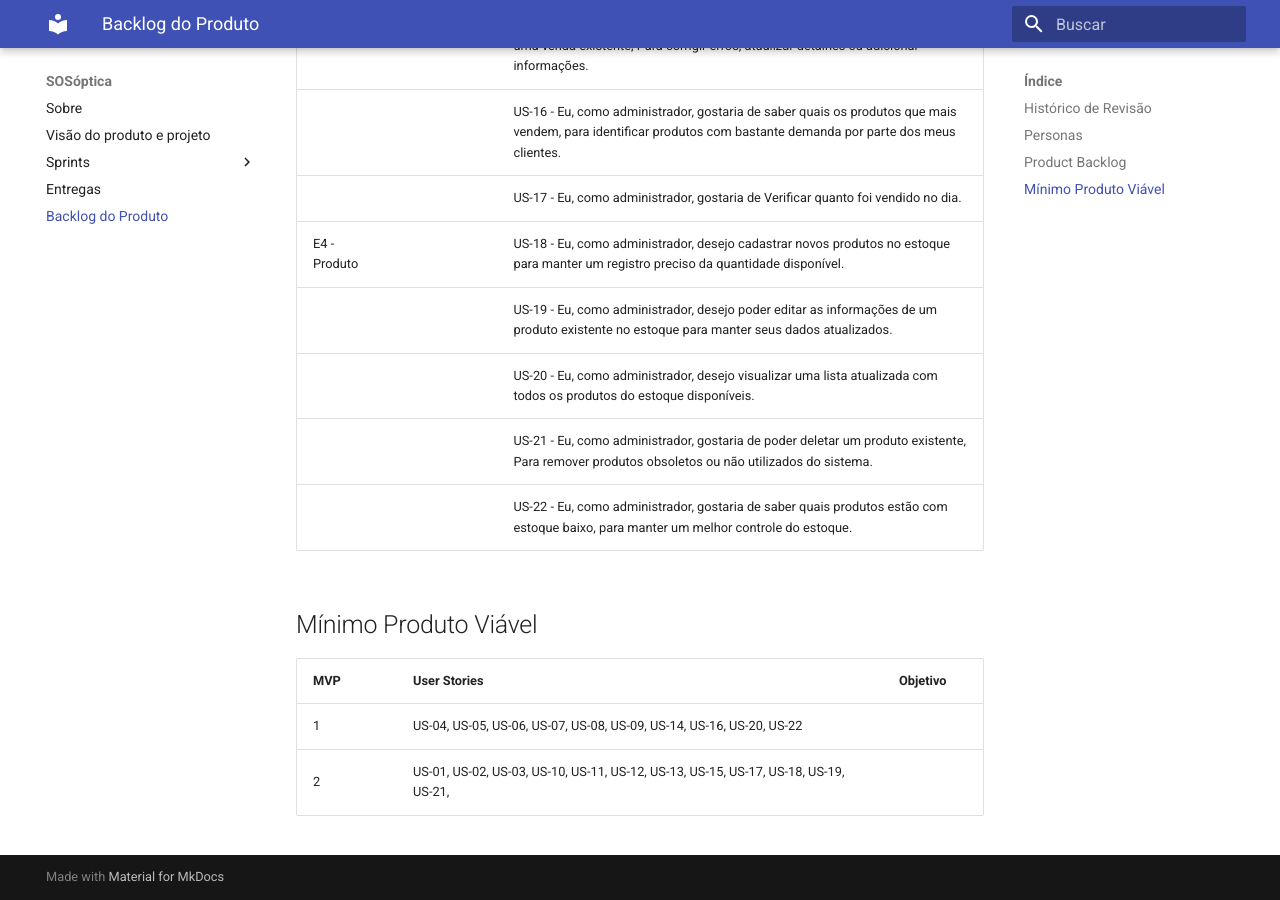
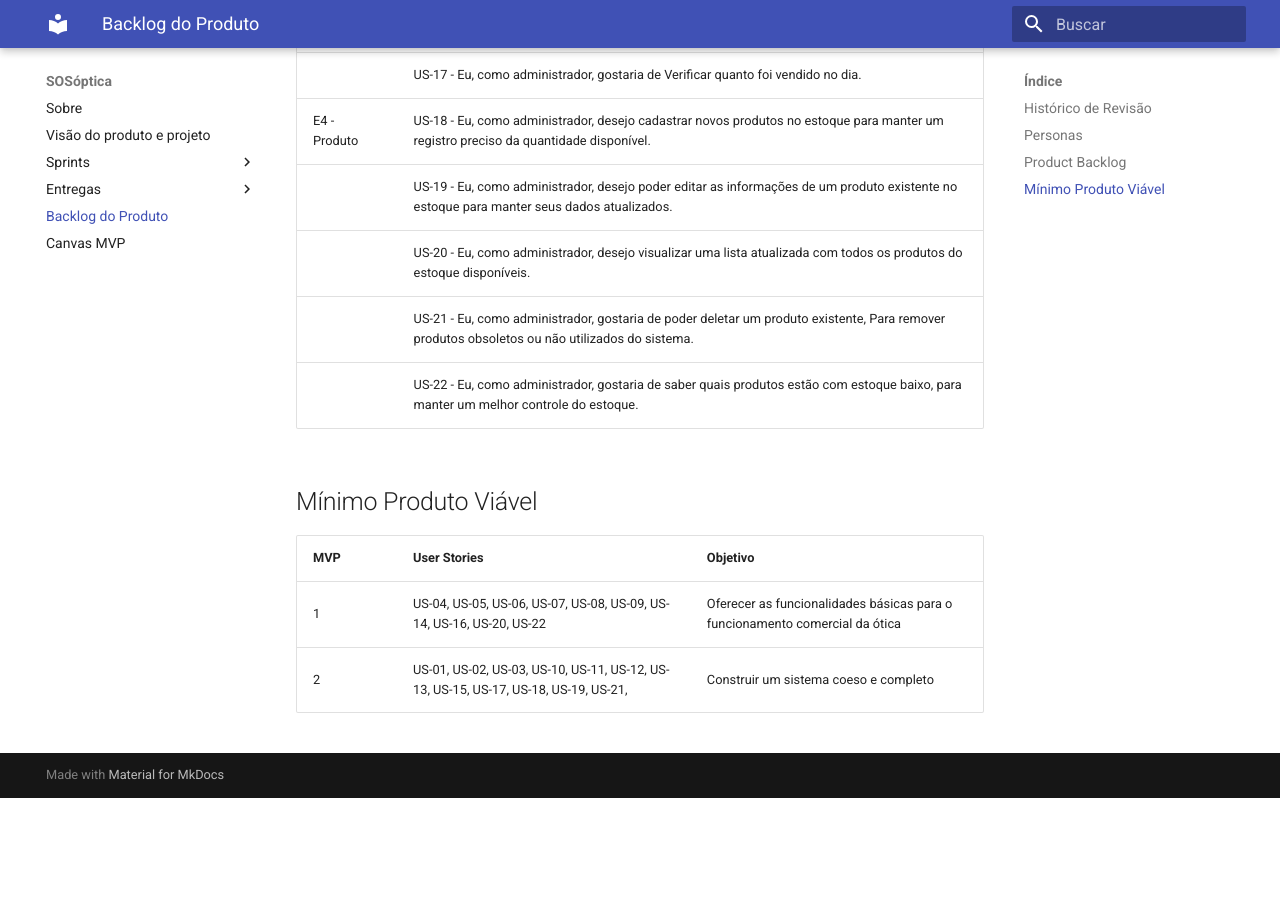
Before and after one commit to mdsreq-fga-unb/2023.1-SOSOptica, an MkDocs documentation site: the page built from docs/BacklogDoProduto.md, in a window 1280 px wide and 900 px high, scrolled down 2037 px. Built offline with MkDocs 1.6.1 and Material for MkDocs 9.7.7, drawn with Linux system fonts in a browser that asks for light colours; nearby versions of some CDN libraries; after the commit the page ends 2835 px from its top, so only the background shows below that.

Commit message:
Atualizações pages

```diff
--- a/docs/BacklogDoProduto.md
+++ b/docs/BacklogDoProduto.md
@@ -18,35 +18,35 @@ O Backkog do Produto é um artefato da metodologia ágil SCRUM, que consiste em
 
 ## Product Backlog
 
-| Épicos| Features | User stories |
-|---|---|---|
-| E1 - Usuário | | US-01 - Eu como administrador desejo poder cadastrar um Usuario para acessar o sistema.|
-| | | US-02 - Eu, como administrador, gostaria de poder editar as informações de um usuário existente, Para atualizar seus dados conforme necessário e garantir a precisão das informações do usuário no sistema. |
-| | | US-03 - Eu, como administrador, desejo poder fazer login na minha conta de Usuário para acessar o sistema. |
-| E2 - Cliente | | US-04 - Eu, como administrador, desejo poder cadastrar um novo cliente, Para que eu possa armazenar suas informações no sistema. |
-| | | US-05 - Eu, como administrador, gostaria de poder editar as informações de um cliente existente, Para atualizar e corrigir os dados do cliente conforme necessário.  |
-| | | US-06 - Eu, como administrador, desejo poder visualizar uma lista de todos os clientes cadastrados, Para que eu possa consultar suas informações.  |
-| | | US-07 - Eu, como administrador, gostaria de consultar o histórico de compras de um cliente específico.  |
-| | | US-08 - Eu, como administrador, gostaria de poder cadastrar uma receita e atribuir a ela um cliente, para efetuar o pedido de um cliente. |
-| | | US-09 - Eu, como adminstrador, realizar importação dos dados existentes do cliente para o sistema SOSOptica |
-| | | US-10 - Eu, como administrador, gostaria de poder de criar templates de mensagens para agilizar o processo de envio de comunicações frequentes, Para reutilizar o conteúdo e personalizá-lo conforme necessário.  |
-| | | US-11 - Eu, como administrador, gostaria de poder editar templates de mensagens para personalizá-los conforme necessário. Para adaptar o conteúdo às minhas necessidades e agilizar o processo de envio de comunicações.  |
-| | | US-12 - Eu, como administrador, gostaria poder visualizar uma lista de todos os templates de mensagens disponíveis, Para identificar rapidamente os templates disponíveis.  |
-| | | US-13 - Eu, como administrador, gostaria de poder ter a capacidade de excluir templates de mensagens que não são mais necessários. Para manter a lista de templates organizada e evitar a seleção acidental de templates obsoletos. |
-| E3 - Vendas | | US-14 - Eu, como administrador, desejo criar uma venda de produtos para um cliente, Para registrar e acompanhar as transações de vendas.  |
-| | | US-15 - Eu, como administrador, gostaria de poder editar as informações de uma venda existente, Para corrigir erros, atualizar detalhes ou adicionar informações. |
-| | | US-16 - Eu, como administrador, gostaria de saber quais os produtos que mais vendem, para identificar produtos com bastante demanda por parte dos meus clientes.  |
-| | | US-17 - Eu, como administrador, gostaria de Verificar quanto foi vendido no dia. |
-| E4 - Produto | | US-18 - Eu, como administrador, desejo cadastrar novos produtos no estoque para manter um registro preciso da quantidade disponível.  |
-| | | US-19 - Eu, como administrador, desejo poder editar as informações de um produto existente no estoque para manter seus dados atualizados.  |
-| | | US-20 - Eu, como administrador, desejo visualizar uma lista atualizada com todos os produtos do estoque disponíveis.  |
-| | | US-21 - Eu, como administrador, gostaria de poder deletar um produto existente, Para remover produtos obsoletos ou não utilizados do sistema.  |
-| | | US-22 - Eu, como administrador, gostaria de saber quais produtos estão com estoque baixo, para manter um melhor controle do estoque.  |
+| Épicos| User stories |
+|---|---|
+| E1 - Usuário | US-01 - Eu como administrador desejo poder cadastrar um Usuario para acessar o sistema.|
+| | US-02 - Eu, como administrador, gostaria de poder editar as informações de um usuário existente, Para atualizar seus dados conforme necessário e garantir a precisão das informações do usuário no sistema. |
+| | US-03 - Eu, como administrador, desejo poder fazer login na minha conta de Usuário para acessar o sistema. |
+| E2 - Cliente | US-04 - Eu, como administrador, desejo poder cadastrar um novo cliente, Para que eu possa armazenar suas informações no sistema. |
+| | US-05 - Eu, como administrador, gostaria de poder editar as informações de um cliente existente, Para atualizar e corrigir os dados do cliente conforme necessário.  |
+| | US-06 - Eu, como administrador, desejo poder visualizar uma lista de todos os clientes cadastrados, Para que eu possa consultar suas informações.  |
+| | US-07 - Eu, como administrador, gostaria de consultar o histórico de compras de um cliente específico.  |
+| | US-08 - Eu, como administrador, gostaria de poder cadastrar uma receita e atribuir a ela um cliente, para efetuar o pedido de um cliente. |
+| | US-09 - Eu, como adminstrador, realizar importação dos dados existentes do cliente para o sistema SOSOptica |
+| | US-10 - Eu, como administrador, gostaria de poder de criar templates de mensagens para agilizar o processo de envio de comunicações frequentes, Para reutilizar o conteúdo e personalizá-lo conforme necessário.  |
+| | US-11 - Eu, como administrador, gostaria de poder editar templates de mensagens para personalizá-los conforme necessário. Para adaptar o conteúdo às minhas necessidades e agilizar o processo de envio de comunicações.  |
+| | US-12 - Eu, como administrador, gostaria poder visualizar uma lista de todos os templates de mensagens disponíveis, Para identificar rapidamente os templates disponíveis.  |
+| | US-13 - Eu, como administrador, gostaria de poder ter a capacidade de excluir templates de mensagens que não são mais necessários. Para manter a lista de templates organizada e evitar a seleção acidental de templates obsoletos. |
+| E3 - Vendas | US-14 - Eu, como administrador, desejo criar uma venda de produtos para um cliente, Para registrar e acompanhar as transações de vendas.  |
+| | US-15 - Eu, como administrador, gostaria de poder editar as informações de uma venda existente, Para corrigir erros, atualizar detalhes ou adicionar informações. |
+| | US-16 - Eu, como administrador, gostaria de saber quais os produtos que mais vendem, para identificar produtos com bastante demanda por parte dos meus clientes.  |
+| | US-17 - Eu, como administrador, gostaria de Verificar quanto foi vendido no dia. |
+| E4 - Produto | US-18 - Eu, como administrador, desejo cadastrar novos produtos no estoque para manter um registro preciso da quantidade disponível.  |
+| | US-19 - Eu, como administrador, desejo poder editar as informações de um produto existente no estoque para manter seus dados atualizados.  |
+| | US-20 - Eu, como administrador, desejo visualizar uma lista atualizada com todos os produtos do estoque disponíveis.  |
+| | US-21 - Eu, como administrador, gostaria de poder deletar um produto existente, Para remover produtos obsoletos ou não utilizados do sistema.  |
+| | US-22 - Eu, como administrador, gostaria de saber quais produtos estão com estoque baixo, para manter um melhor controle do estoque.  |
 
 
 ## Mínimo Produto Viável
 
 | MVP | User Stories | Objetivo |
 | --- | ---| ---|
-| 1   | US-04, US-05, US-06, US-07, US-08, US-09, US-14, US-16, US-20, US-22|  |
-| 2   | US-01, US-02, US-03, US-10, US-11, US-12, US-13, US-15, US-17, US-18, US-19, US-21,|  |
+| 1   | US-04, US-05, US-06, US-07, US-08, US-09, US-14, US-16, US-20, US-22| Oferecer as funcionalidades básicas para o funcionamento comercial da ótica |
+| 2   | US-01, US-02, US-03, US-10, US-11, US-12, US-13, US-15, US-17, US-18, US-19, US-21,| Construir um sistema coeso e completo |
--- a/mkdocs.yml
+++ b/mkdocs.yml
@@ -21,5 +21,8 @@ nav:
   - Sprints:
       - Sprint 1 : Sprint1.md
       - Sprint 2 : Sprint2.md
-  - Entregas: entregas.md
+  - Entregas:
+      - Unidade 1: entrega1.md
+      - Unidade 2: entrega2.md
   - Backlog do Produto: BacklogDoProduto.md
+  - Canvas MVP: Canvas MVP.md
```
Also changed, not shown: docs/entrega2.md (added, +7 -0 lines), docs/entrega1.md (renamed from docs/entregas.md).
